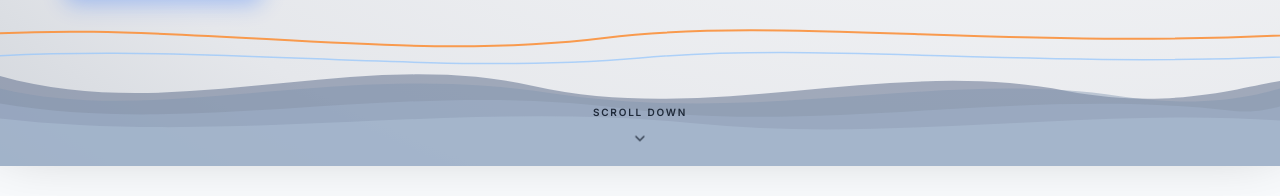
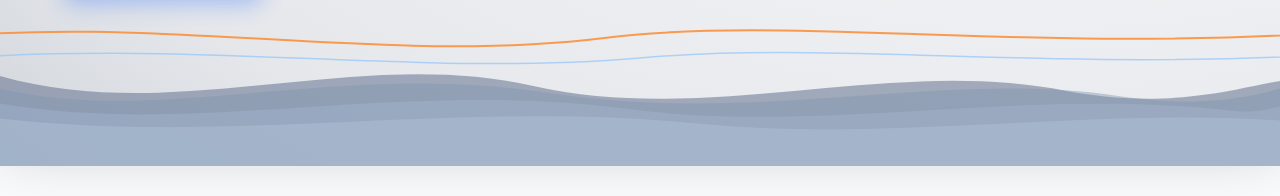
Before and after one commit to Ombaviskar2025/GangaTara-Technologies, a Next.js app: page / in a window 1280 px wide. Shown: the part 1402-1598 px from the top of the page. Built offline with nearby package versions, Linux system fonts and the light colour scheme.

Commit message:
fix: remove SCROLL DOWN text from hero section

```diff
--- a/src/components/sections/Hero.tsx
+++ b/src/components/sections/Hero.tsx
@@ -1,8 +1,8 @@
 'use client';
 
-import React, { useEffect, useState, useCallback } from 'react';
+import React, { useEffect, useState } from 'react';
 import { motion } from 'framer-motion';
-import { ArrowRight, ChevronDown, CheckCircle2 } from 'lucide-react';
+import { ArrowRight, CheckCircle2 } from 'lucide-react';
 import Link from 'next/link';
 import { useLanguage } from '@/context/LanguageContext';
 
@@ -64,11 +64,6 @@ const TRUST = [
 // ─────────────────────────────────────────────────────────────────────────────
 export const Hero: React.FC = () => {
   const { t }         = useLanguage();
-
-  const scrollDown = useCallback(() => {
-    window.scrollBy({ top: window.innerHeight, behavior: 'smooth' });
-  }, []);
-
 
 
   return (
@@ -213,20 +208,6 @@ export const Hero: React.FC = () => {
         </div>
       </div>
 
-      {/* ── Scroll cue ────────────────────────────────────────────────────── */}
-      <motion.button
-        initial={{ opacity: 0 }}
-        animate={{ opacity: 1 }}
-        transition={{ delay: 1.4, duration: 0.8 }}
-        onClick={scrollDown}
-        className="absolute bottom-6 left-1/2 -translate-x-1/2 z-20 flex flex-col items-center gap-1.5 cursor-pointer bg-transparent border-none"
-        aria-label="Scroll down"
-      >
-        <span className="text-[10px] font-semibold tracking-[0.18em] uppercase text-gray-800">
-          Scroll Down
-        </span>
-        <ChevronDown className="w-4 h-4 hero-chevron-bounce text-gray-800" />
-      </motion.button>
     </section>
   );
 };
```
